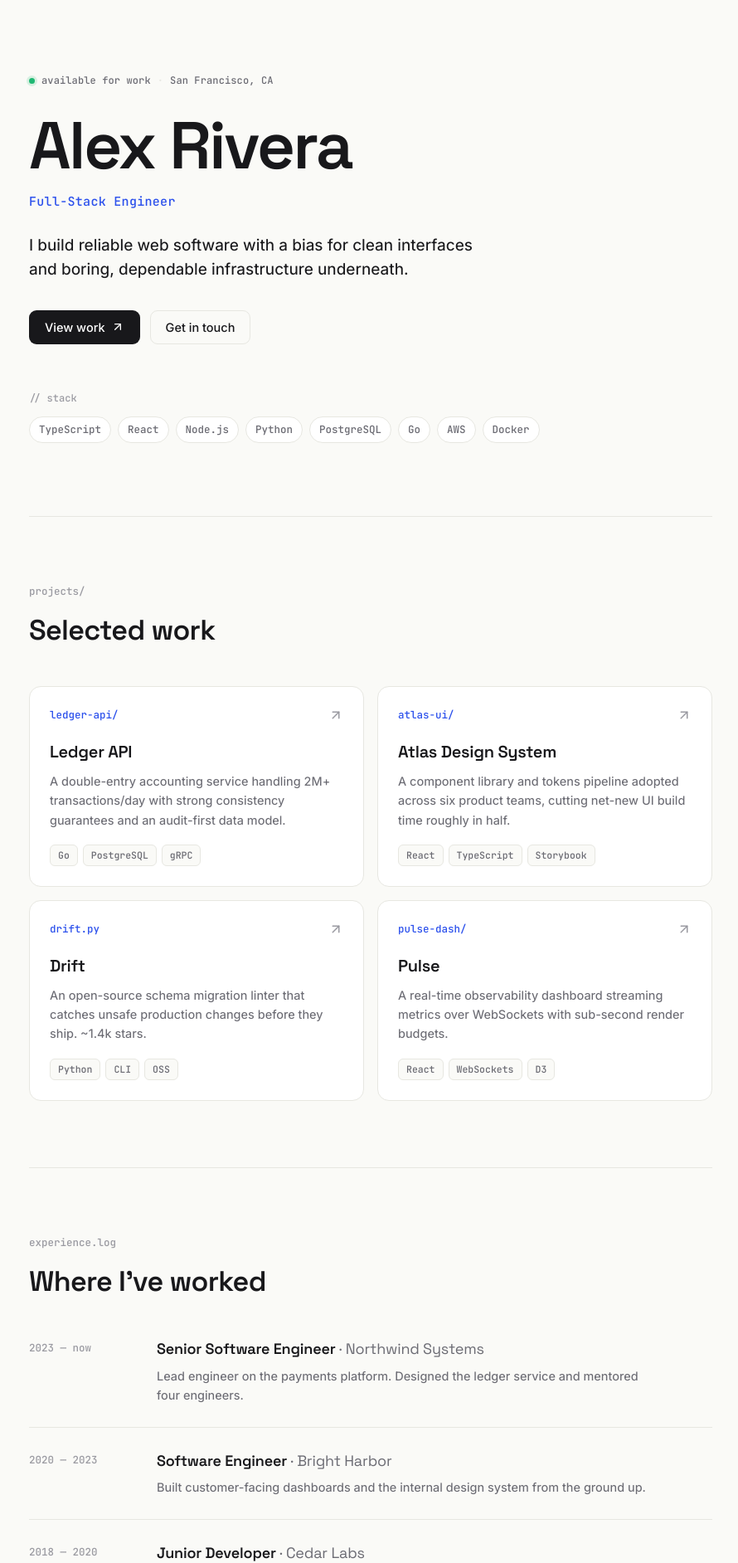
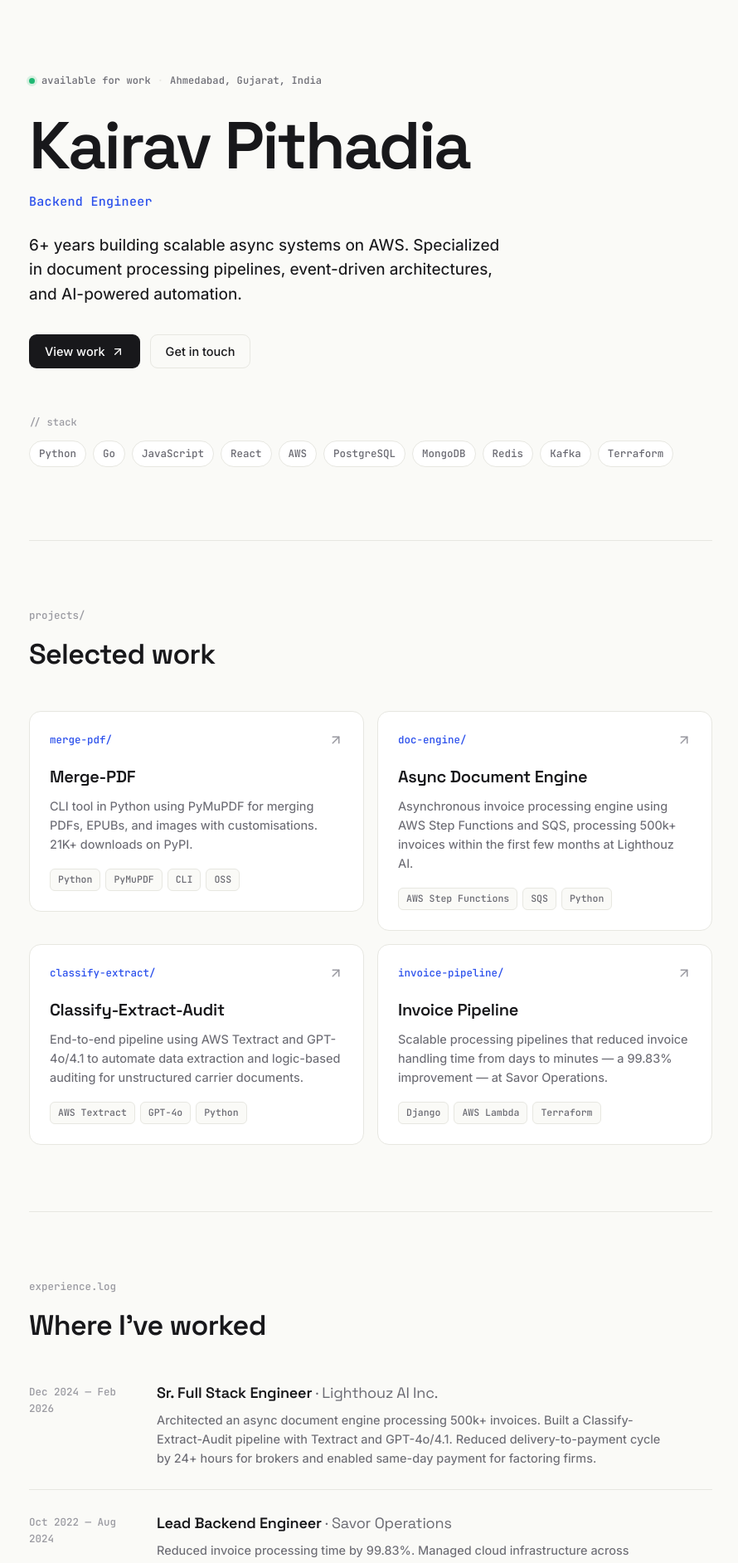
Before and after one commit to kairavkkp/kairavkkp.github.io, a React (Vite) app: page / in a window 1280 px wide. Shown: the part 80-1964 px from the top of the page at 83% size, without its empty margins (193-1083 px from the left). Built offline with nearby package versions, Linux system fonts and the light colour scheme.

Commit message:
fix: updated content

```diff
--- a/src/Portfolio.jsx
+++ b/src/Portfolio.jsx
@@ -5,71 +5,85 @@ import { Github, Linkedin, Mail, ArrowUpRight, Menu, X } from "lucide-react";
 // EDIT YOUR CONTENT HERE
 // ─────────────────────────────────────────────────────────────
 const PROFILE = {
-  name: "Alex Rivera",
-  role: "Full-Stack Engineer",
+  name: "Kairav Pithadia",
+  role: "Backend Engineer",
   blurb:
-    "I build reliable web software with a bias for clean interfaces and boring, dependable infrastructure underneath.",
-  location: "San Francisco, CA",
-  email: "hello@alexrivera.dev",
-  github: "https://github.com",
-  linkedin: "https://linkedin.com",
+    "6+ years building scalable async systems on AWS. Specialized in document processing pipelines, event-driven architectures, and AI-powered automation.",
+  location: "Ahmedabad, Gujarat, India",
+  email: "kairavpithadia13@gmail.com",
+  github: "https://github.com/kairavkkp",
+  linkedin: "https://linkedin.com/in/kairav-pithadia",
   available: true,
 };
 
 const STACK = [
-  "TypeScript", "React", "Node.js", "Python",
-  "PostgreSQL", "Go", "AWS", "Docker",
+  "Python",
+  "Go",
+  "JavaScript",
+  "React",
+  "AWS",
+  "PostgreSQL",
+  "MongoDB",
+  "Redis",
+  "Kafka",
+  "Terraform",
 ];
 
 const PROJECTS = [
   {
-    file: "ledger-api/",
-    title: "Ledger API",
-    desc: "A double-entry accounting service handling 2M+ transactions/day with strong consistency guarantees and an audit-first data model.",
-    tags: ["Go", "PostgreSQL", "gRPC"],
+    file: "merge-pdf/",
+    title: "Merge-PDF",
+    desc: "CLI tool in Python using PyMuPDF for merging PDFs, EPUBs, and images with customisations. 21K+ downloads on PyPI.",
+    tags: ["Python", "PyMuPDF", "CLI", "OSS"],
+    href: "https://github.com/kairavkkp/merge-pdf",
+  },
+  {
+    file: "doc-engine/",
+    title: "Async Document Engine",
+    desc: "Asynchronous invoice processing engine using AWS Step Functions and SQS, processing 500k+ invoices within the first few months at Lighthouz AI.",
+    tags: ["AWS Step Functions", "SQS", "Python"],
     href: "#",
   },
   {
-    file: "atlas-ui/",
-    title: "Atlas Design System",
-    desc: "A component library and tokens pipeline adopted across six product teams, cutting net-new UI build time roughly in half.",
-    tags: ["React", "TypeScript", "Storybook"],
+    file: "classify-extract/",
+    title: "Classify-Extract-Audit",
+    desc: "End-to-end pipeline using AWS Textract and GPT-4o/4.1 to automate data extraction and logic-based auditing for unstructured carrier documents.",
+    tags: ["AWS Textract", "GPT-4o", "Python"],
     href: "#",
   },
   {
-    file: "drift.py",
-    title: "Drift",
-    desc: "An open-source schema migration linter that catches unsafe production changes before they ship. ~1.4k stars.",
-    tags: ["Python", "CLI", "OSS"],
-    href: "#",
-  },
-  {
-    file: "pulse-dash/",
-    title: "Pulse",
-    desc: "A real-time observability dashboard streaming metrics over WebSockets with sub-second render budgets.",
-    tags: ["React", "WebSockets", "D3"],
+    file: "invoice-pipeline/",
+    title: "Invoice Pipeline",
+    desc: "Scalable processing pipelines that reduced invoice handling time from days to minutes — a 99.83% improvement — at Savor Operations.",
+    tags: ["Django", "AWS Lambda", "Terraform"],
     href: "#",
   },
 ];
 
 const EXPERIENCE = [
   {
-    range: "2023 — now",
-    role: "Senior Software Engineer",
-    org: "Northwind Systems",
-    note: "Lead engineer on the payments platform. Designed the ledger service and mentored four engineers.",
+    range: "Dec 2024 — Feb 2026",
+    role: "Sr. Full Stack Engineer",
+    org: "Lighthouz AI Inc.",
+    note: "Architected an async document engine processing 500k+ invoices. Built a Classify-Extract-Audit pipeline with Textract and GPT-4o/4.1. Reduced delivery-to-payment cycle by 24+ hours for brokers and enabled same-day payment for factoring firms.",
   },
   {
-    range: "2020 — 2023",
-    role: "Software Engineer",
-    org: "Bright Harbor",
-    note: "Built customer-facing dashboards and the internal design system from the ground up.",
+    range: "Oct 2022 — Aug 2024",
+    role: "Lead Backend Engineer",
+    org: "Savor Operations",
+    note: "Reduced invoice processing time by 99.83%. Managed cloud infrastructure across multiple AWS accounts with Terraform. Automated CI/CD pipelines via GitHub Actions and built AI integrations using OpenAI models.",
   },
   {
-    range: "2018 — 2020",
-    role: "Junior Developer",
-    org: "Cedar Labs",
-    note: "Shipped features across the stack on a small, fast-moving product team.",
+    range: "Oct 2020 — Sept 2022",
+    role: "Senior Software Engineer",
+    org: "Cilans Systems Pvt. Ltd.",
+    note: "Led migration from monolith to microservices for Costa Coffee's Storefront using NestJS, TypeScript, KafkaJS, and GraphQL. Delivered scalable backend solutions across multiple client projects.",
+  },
+  {
+    range: "Jan 2020 — Jul 2020",
+    role: "Deep Learning Research Intern",
+    org: "CSE, IIT Bombay",
+    note: "Document text parsing using OCR and deep learning for E-KYC. Built image-based classifiers for detecting document types.",
   },
 ];
 
@@ -86,13 +100,23 @@ function Reveal({ children, className = "", as: Tag = "div", delay = 0 }) {
   const ref = useRef(null);
   const [shown, setShown] = useState(false);
   useEffect(() => {
-    const reduce = window.matchMedia("(prefers-reduced-motion: reduce)").matches;
-    if (reduce) { setShown(true); return; }
+    const reduce = window.matchMedia(
+      "(prefers-reduced-motion: reduce)",
+    ).matches;
+    if (reduce) {
+      setShown(true);
+      return;
+    }
     const el = ref.current;
     if (!el) return;
     const io = new IntersectionObserver(
-      ([e]) => { if (e.isIntersecting) { setShown(true); io.disconnect(); } },
-      { threshold: 0.15 }
+      ([e]) => {
+        if (e.isIntersecting) {
+          setShown(true);
+          io.disconnect();
+        }
+      },
+      { threshold: 0.15 },
     );
     io.observe(el);
     return () => io.disconnect();
@@ -120,7 +144,7 @@ export default function Portfolio() {
           if (e.isIntersecting) setActive(e.target.id);
         });
       },
-      { rootMargin: "-45% 0px -50% 0px" }
+      { rootMargin: "-45% 0px -50% 0px" },
     );
     ids.forEach((id) => {
       const el = document.getElementById(id);
@@ -172,7 +196,11 @@ export default function Portfolio() {
         {menuOpen && (
           <div className="nav-mobile">
             {SECTIONS.map((s) => (
-              <button key={s.id} className="nav-mobile-link" onClick={() => go(s.id)}>
+              <button
+                key={s.id}
+                className="nav-mobile-link"
+                onClick={() => go(s.id)}
+              >
                 {s.label}
               </button>
             ))}
@@ -186,16 +214,16 @@ export default function Portfolio() {
           <Reveal>
             <p className="mono eyebrow">
               {PROFILE.available && <span className="dot" />}
-              {PROFILE.available ? "available for work" : "currently heads-down"}
+              {PROFILE.available
+                ? "available for work"
+                : "currently heads-down"}
               <span className="sep">·</span>
               {PROFILE.location}
             </p>
           </Reveal>
 
           <Reveal delay={60}>
-            <h1 className="hero-title">
-              {PROFILE.name}
-            </h1>
+            <h1 className="hero-title">{PROFILE.name}</h1>
           </Reveal>
 
           <Reveal delay={120}>
@@ -208,7 +236,10 @@ export default function Portfolio() {
 
           <Reveal delay={240}>
             <div className="hero-actions">
-              <button className="btn btn-primary" onClick={() => go("projects")}>
+              <button
+                className="btn btn-primary"
+                onClick={() => go("projects")}
+              >
                 View work <ArrowUpRight size={16} />
               </button>
               <button className="btn btn-ghost" onClick={() => go("contact")}>
@@ -222,7 +253,9 @@ export default function Portfolio() {
               <span className="mono stack-label">// stack</span>
               <ul className="stack-list">
                 {STACK.map((t) => (
-                  <li key={t} className="mono stack-item">{t}</li>
+                  <li key={t} className="mono stack-item">
+                    {t}
+                  </li>
                 ))}
               </ul>
             </div>
@@ -248,7 +281,9 @@ export default function Portfolio() {
                   <p className="card-desc">{p.desc}</p>
                   <ul className="tags">
                     {p.tags.map((t) => (
-                      <li key={t} className="mono tag">{t}</li>
+                      <li key={t} className="mono tag">
+                        {t}
+                      </li>
                     ))}
                   </ul>
                 </a>
@@ -288,8 +323,8 @@ export default function Portfolio() {
 
           <Reveal>
             <p className="contact-lead">
-              Have something you're building, or a role you think I'd be good for?
-              The fastest way to reach me is email.
+              Have something you're building, or a role you think I'd be good
+              for? The fastest way to reach me is email.
             </p>
           </Reveal>
 
@@ -300,12 +335,22 @@ export default function Portfolio() {
                 <span>{PROFILE.email}</span>
                 <ArrowUpRight size={16} className="row-arrow" />
               </a>
-              <a className="contact-row" href={PROFILE.github} target="_blank" rel="noreferrer">
+              <a
+                className="contact-row"
+                href={PROFILE.github}
+                target="_blank"
+                rel="noreferrer"
+              >
                 <Github size={18} />
                 <span>GitHub</span>
                 <ArrowUpRight size={16} className="row-arrow" />
               </a>
-              <a className="contact-row" href={PROFILE.linkedin} target="_blank" rel="noreferrer">
+              <a
+                className="contact-row"
+                href={PROFILE.linkedin}
+                target="_blank"
+                rel="noreferrer"
+              >
                 <Linkedin size={18} />
                 <span>LinkedIn</span>
                 <ArrowUpRight size={16} className="row-arrow" />
@@ -315,7 +360,9 @@ export default function Portfolio() {
         </section>
 
         <footer className="footer">
-          <span className="mono">© {new Date().getFullYear()} {PROFILE.name}</span>
+          <span className="mono">
+            © {new Date().getFullYear()} {PROFILE.name}
+          </span>
           <span className="mono footer-built">built with React</span>
         </footer>
       </main>
```
